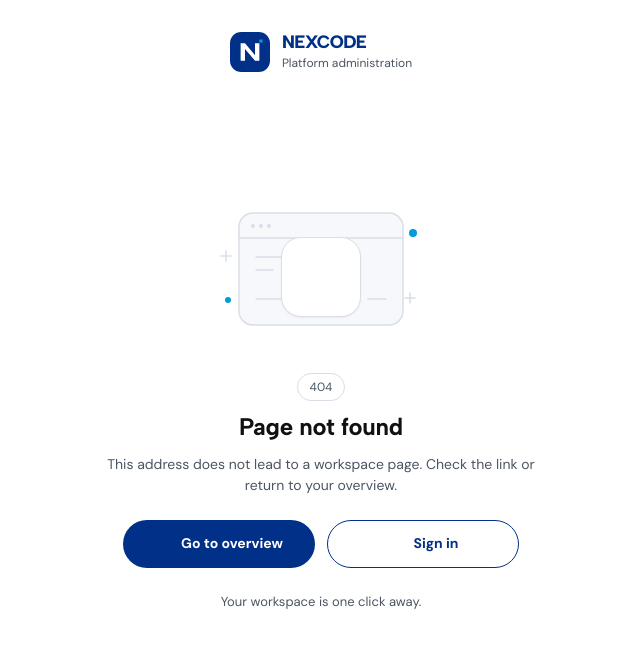
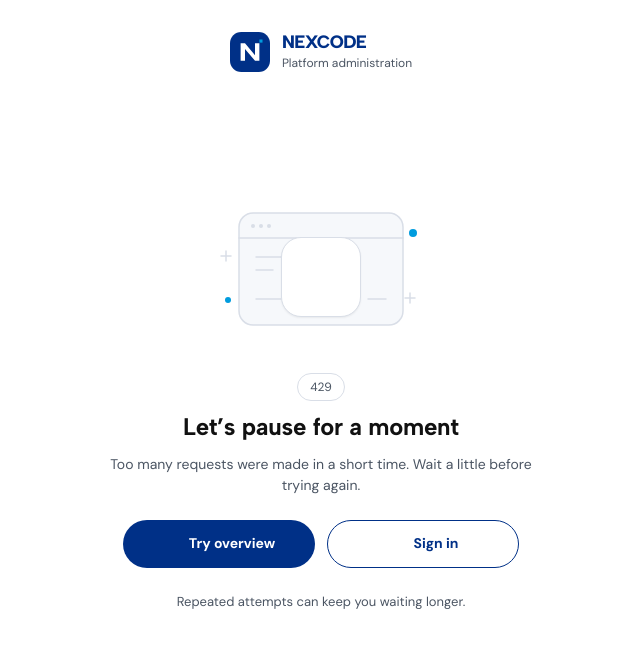
Before and after one commit to nexcoderw/gym-admin-app, a Next.js app: page /429 in a window 1280 px wide. Before the commit this address had no page. Shown: the top 648 px of the page, without its empty margins (319-959 px from the left). Built offline with nearby package versions, Linux system fonts and the light colour scheme; some icons are missing.

Commit message:
feat(errors): add rate-limit recovery guidance

```diff
--- /dev/null
+++ b/src/app/429/page.tsx
@@ -0,0 +1,9 @@
+import type { Metadata } from 'next';
+
+import { RecoveryState } from '@/components/shared/recovery-state';
+
+export const metadata: Metadata = { title: 'Too many requests' };
+
+export default function RateLimitedPage() {
+	return <RecoveryState kind="429" />;
+}
```
